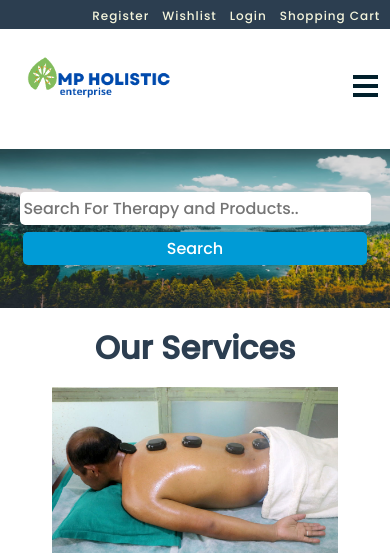
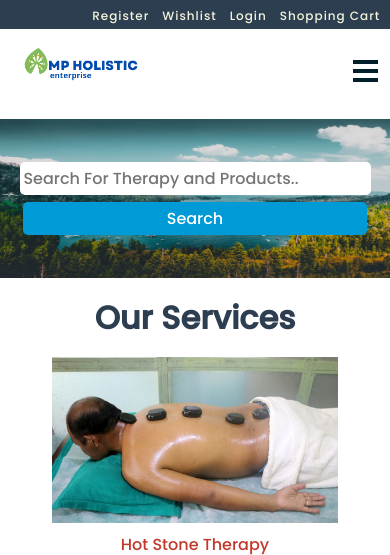
Before and after one commit to birenjung/holistic-product-order-website, a PHP site: page / in a window 390 px wide; the page is wider, and only the part inside the window is pictured. Shown: the top 555 px of that part. Run offline with PHP 8.4, Linux system fonts and the light colour scheme.

Commit message:
commit 2 no overlay -- nav bar-- add animation

```diff
--- a/css/style.css
+++ b/css/style.css
@@ -105,8 +105,7 @@ nav{
     display: flex;
     justify-content: space-around;
     background-color: white;
-    min-height: 120px;
-    max-height: 110px;
+    height: 90px ;
     align-items: center;
     /* background-color: #009BD6; */
 }
@@ -367,9 +366,7 @@ nav{
     transform: translateX(0%);
    }
 
-   .logo{
-    width: 50%;
-   }
+
 
 
 }
@@ -426,3 +423,9 @@ nav{
     padding: 3%;
    }
 }
+
+@media only screen and (max-width:330px){
+    .logo{
+        width: 60%;
+    }
+}
```
